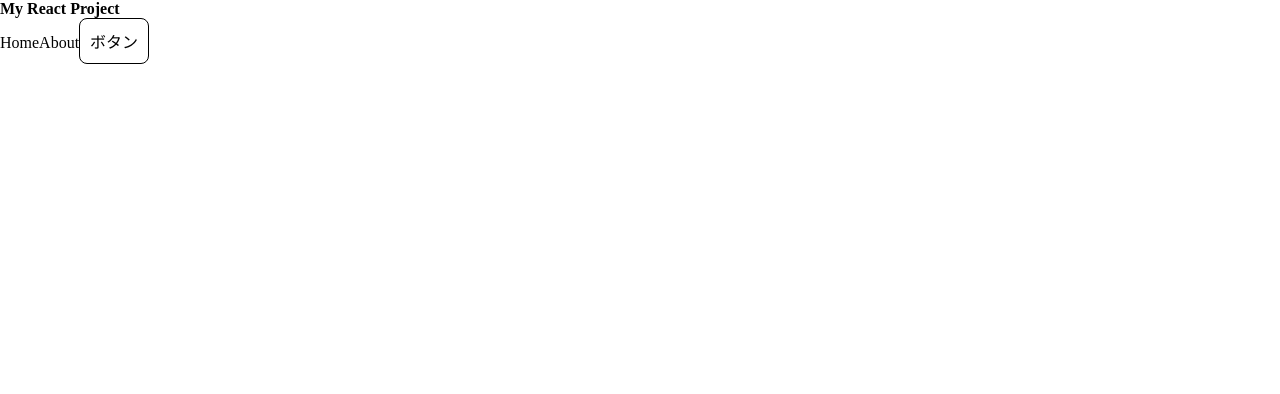
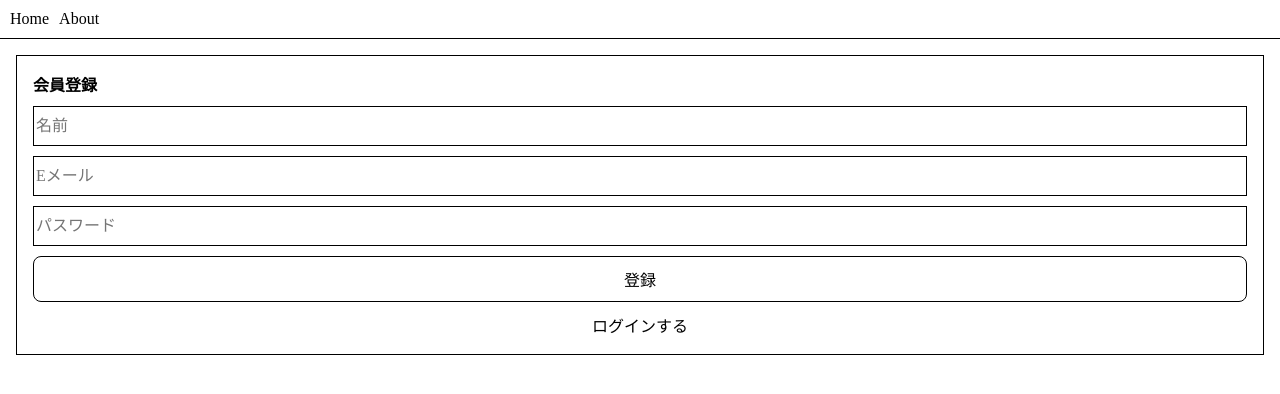
Before and after one commit to Takenari-Yamamoto/react-boilerplate, a React (Create React App) app: page / in a window 1280 px wide. Shown: the top 394 px of the page. Built offline with nearby package versions, Linux system fonts and the light colour scheme.

Commit message:
auth modal

```diff
--- a/src/App.tsx
+++ b/src/App.tsx
@@ -1,18 +1,61 @@
-import axios from 'axios';
-import { Link } from 'react-router-dom';
+import { useState } from 'react';
+import styled from 'styled-components';
 import AppButton from './components/0_atoms/AppButton';
+import { AppHeader } from './components/0_atoms/AppHeader';
+import { AppInput } from './components/0_atoms/AppInput';
+
+const Container = styled.div`
+  padding: 16px;
+`;
+
+const AuthModal = styled.div`
+  padding: 16px;
+  display: flex;
+  flex-direction: column;
+  gap: 10px;
+  border: 1px solid;
+`;
 
 function App() {
-  const fetchData = async () => {
-    const res = await axios.get(`${process.env.REACT_APP_API_URL}/api/tasks/2`);
-    console.log(res.data);
-  };
+  const [email, setEmail] = useState('');
+  const [password, setPassword] = useState('');
+  const [name, setName] = useState('');
+  const [isDisplayLogin, switchModal] = useState(false);
+
   return (
     <div className="App">
-      <h1>My React Project</h1>
-      <Link to="/">Home</Link>
-      <Link to="/about">About</Link>
-      <AppButton text={'ボタン'} clickButton={() => fetchData()} />
+      <AppHeader />
+      <Container>
+        {isDisplayLogin ? (
+          <AuthModal>
+            <h1>ログイン情報を入力してください</h1>
+            <AppInput text={email} input={setEmail} placeholder={'Eメール'} />
+            <AppInput
+              text={password}
+              input={setPassword}
+              placeholder={'パスワード'}
+            />
+            <AppButton
+              text={'ログイン'}
+              clickButton={() => console.log('ログイン')}
+            />
+            <button onClick={() => switchModal(false)}>会員登録する</button>
+          </AuthModal>
+        ) : (
+          <AuthModal>
+            <h1>会員登録</h1>
+            <AppInput text={name} input={setName} placeholder={'名前'} />
+            <AppInput text={email} input={setEmail} placeholder={'Eメール'} />
+            <AppInput
+              text={password}
+              input={setPassword}
+              placeholder={'パスワード'}
+            />
+            <AppButton text={'登録'} clickButton={() => console.log('登録')} />
+            <button onClick={() => switchModal(true)}>ログインする</button>
+          </AuthModal>
+        )}
+      </Container>
     </div>
   );
 }
--- /dev/null
+++ b/src/components/0_atoms/AppHeader.tsx
@@ -0,0 +1,19 @@
+import { Link } from 'react-router-dom';
+import styled from 'styled-components';
+
+const AppHeaderComp = styled.button`
+  display: flex;
+  width: 100%;
+  gap: 10px;
+  padding: 10px;
+  border-bottom: 1px solid;
+`;
+
+export const AppHeader = () => {
+  return (
+    <AppHeaderComp>
+      <Link to="/">Home</Link>
+      <Link to="/about">About</Link>
+    </AppHeaderComp>
+  );
+};
--- /dev/null
+++ b/src/components/0_atoms/AppInput.tsx
@@ -0,0 +1,30 @@
+import React, { Dispatch, SetStateAction } from 'react';
+import styled from 'styled-components';
+
+interface Props {
+  text: string;
+  input: Dispatch<SetStateAction<string>>;
+  placeholder?: string;
+}
+
+const Input = styled.input.attrs({
+  type: 'text',
+})`
+  width: 100%;
+  height: 40px;
+  border: 1px solid;
+`;
+
+export const AppInput = ({ text, input, placeholder }: Props) => {
+  return (
+    <Input
+      onChange={(e) => input(e.target.value)}
+      value={text}
+      placeholder={placeholder}
+    />
+  );
+};
+
+AppInput.defaultProps = {
+  placeholder: '入力してください',
+};
```
